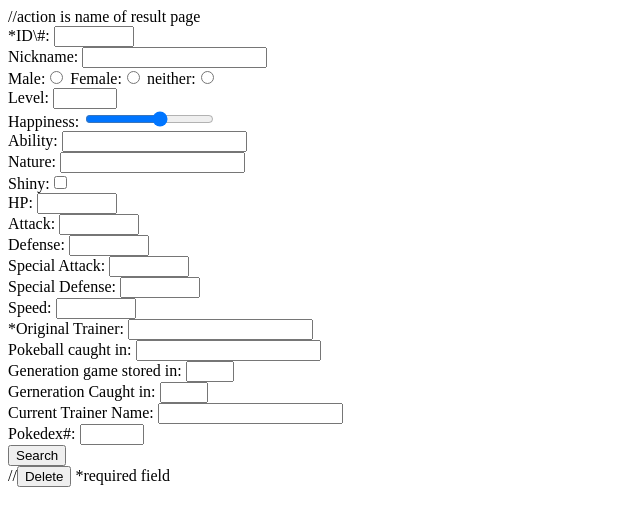
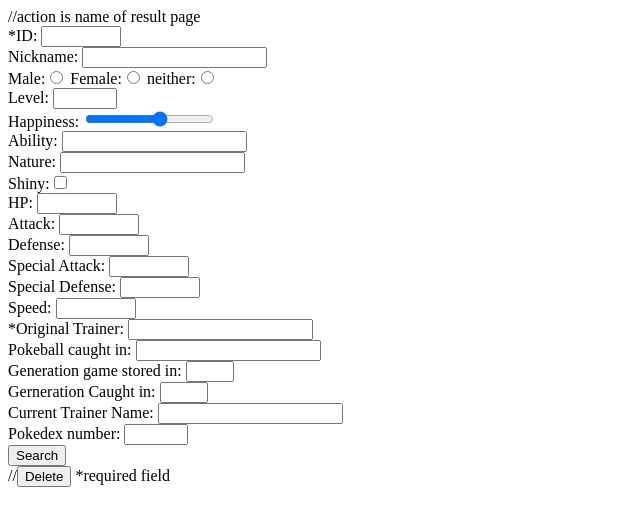
Before and after one commit to tdegenko/CSC296Final, a PHP site: page /pokeSearch.php in a window 1280 px wide. Shown: the top 526 px of the page, without its empty margins (0-640 px from the left). Run offline with PHP 8.4, Linux system fonts and the light colour scheme.

Commit message:
prototype form front end

```diff
--- a/pokeSearch.php
+++ b/pokeSearch.php
@@ -7,7 +7,7 @@
 <body>
 	//action is name of result page
     <form action="search_result.php" method="GET">
-        *ID\#: <input type="number" name="ID" min="0" max="99999"/><br>
+        *ID: <input type="number" name="ID" min="0" max="99999"/><br>
 		Nickname: <input type="text" name="nickname" /><br>
 		Male:<input type="radio" name="male" />
 		Female:<input type="radio" name="female" />
@@ -28,7 +28,7 @@
 		Generation game stored in: <input type="number" name="genIn" min="1" max="6"/><br>
 		Gerneration Caught in: <input type="number" name="genCaught" min="1" max="6"/><br>
 		Current Trainer Name: <input type="text" name="trainerName" /><br>
-		Pokedex#: <input type="number" name="pokedex" min="1" max="720"/><br>
+		Pokedex number: <input type="number" name="pokedex" min="1" max="720"/><br>
         <input type="submit" value="Search" /><br>
 		//<input type="button" value="Delete">
 		*required field
```
